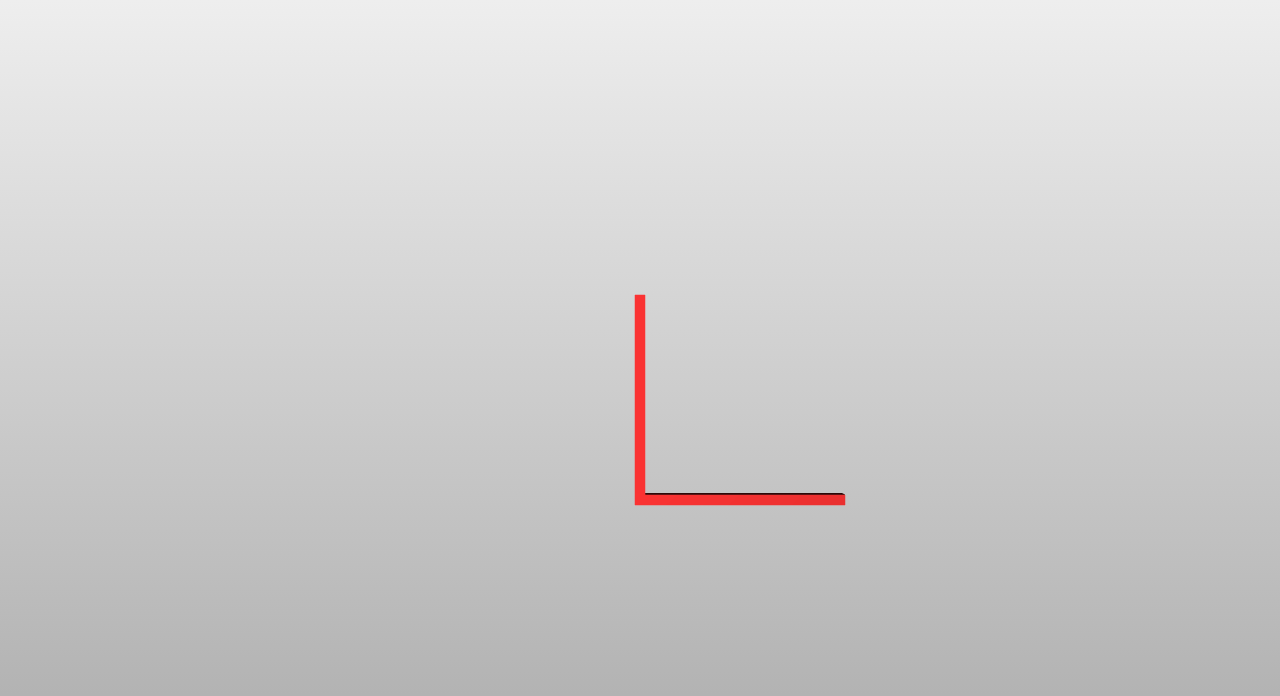
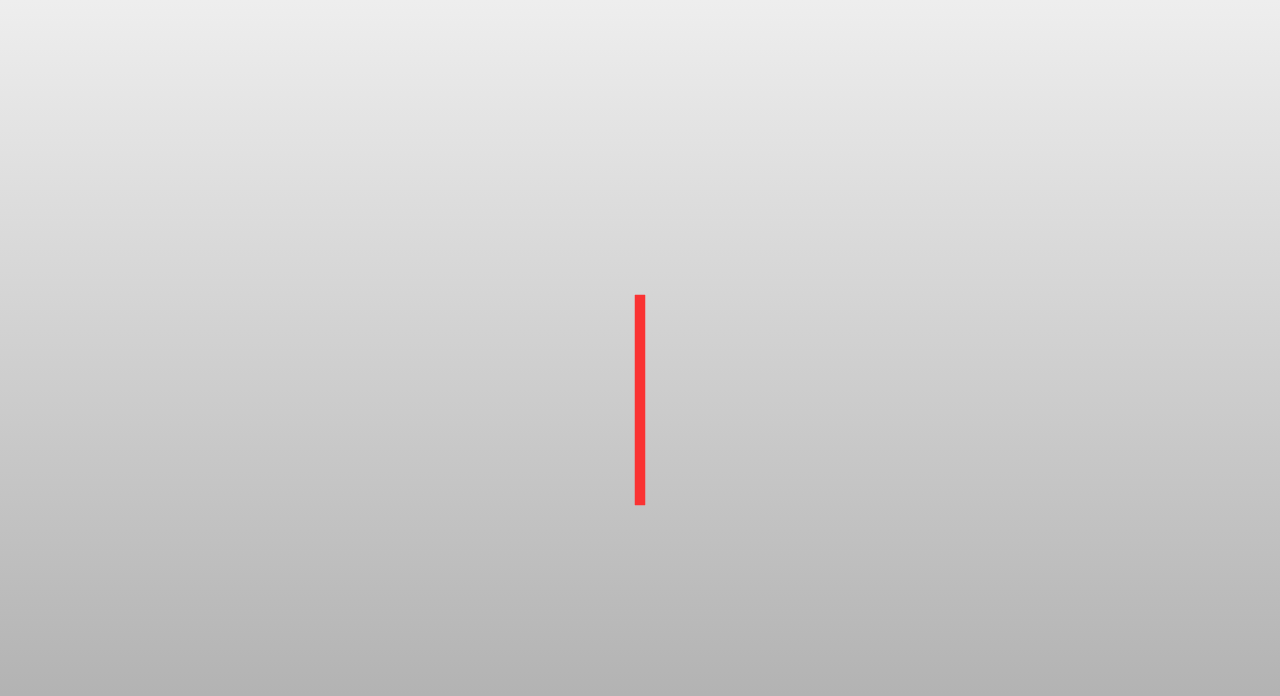
Before and after one commit to tcr/rodcraft, a plain HTML site: page index.html in a window 1280 px wide. Drawn offline with Linux system fonts and the light colour scheme; animation ran at ten frames a second.

Commit message:
Origin rod

```diff
--- a/index.html
+++ b/index.html
@@ -123,7 +123,7 @@ function createRodBetween(from, to) {
   }
   if (fromp.y != top.y) {
     console.log('y');
-    rod.rotation.x = Math.PI/2;
+    rod.rotation.y = Math.PI/2;
   }
   if (fromp.z != top.z) {
     console.log('z');
@@ -154,15 +154,9 @@ function init () {
   scene = new THREE.Scene();
 
   // Add rod
-  rod = createRod();
-  rod.rotation.x = Math.PI/2;
-  scene.add(rod);
-  rod2 = createRod();
-  rod2.rotation.x = Math.PI/2;
-  rod2.rotation.y = Math.PI/2;
-  rod2.position.x = 100 - 5;
-  rod2.position.y = -100 + 5;
-  scene.add(rod2);
+  var originrod = createRod();
+  originrod.rotation.x = Math.PI/2;
+  scene.add(originrod);
 
   // Add point light
   var pointLight = new THREE.PointLight(0xFFFFFF);
@@ -263,6 +257,7 @@ $(document).on('mousemove', function ( event ) {
 $(document).on('mouseup', function () {
   isMouseDown = false;
   if (SELECTED) {
+    SELECTED.toggleCubes(false);
     SELECTED.material.opacity = 0;
     SELECTED = null;
   }
```
